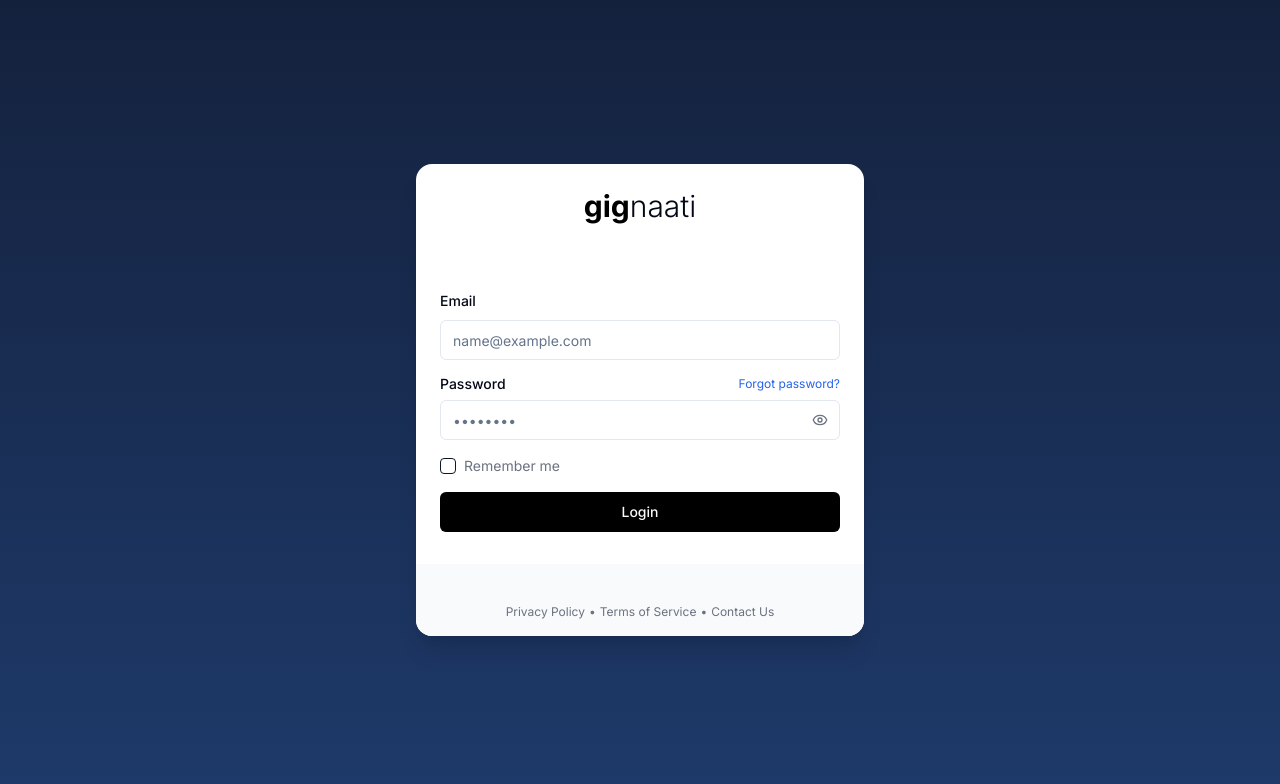
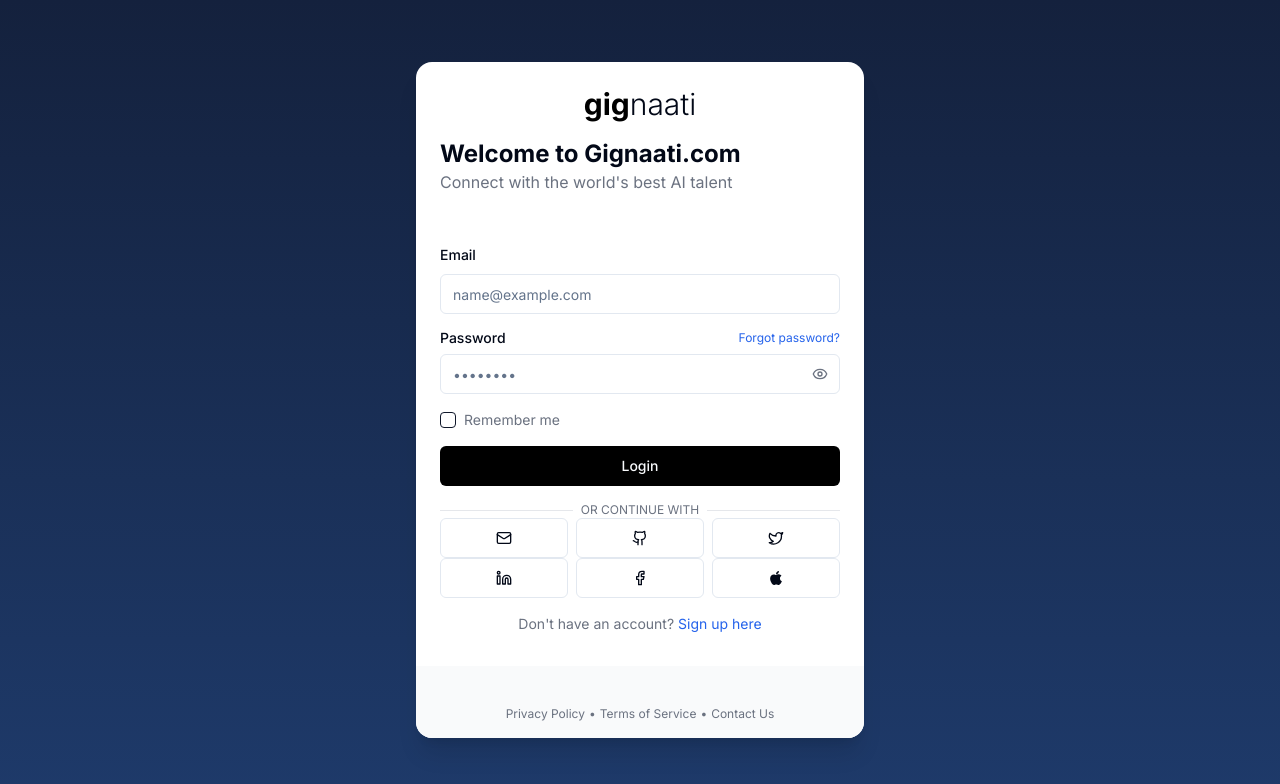
Before and after one commit to sumitsaini5877/gignaati-glow-original-72, a React (Vite) app: page /auth in a window 1280 px wide. Shown: the top 784 px of the page. Built offline with nearby package versions, Linux system fonts and the light colour scheme.

Commit message:
Fix: Auth page component errors
Fixes type errors in the Auth page component by passing the correct props to the child components.

```diff
--- a/src/components/auth/LoginForm.tsx
+++ b/src/components/auth/LoginForm.tsx
@@ -8,12 +8,14 @@ import { Checkbox } from "@/components/ui/checkbox";
 import { useToast } from "@/hooks/use-toast";
 import { Eye, EyeOff } from "lucide-react";
 import { supabase } from "@/integrations/supabase/client";
+import SocialLoginButtons from "@/components/auth/SocialLoginButtons";
 
 interface LoginFormProps {
   onSuccess?: (data: { email: string, success: boolean }) => void;
+  onToggleForm?: () => void;
 }
 
-const LoginForm = ({ onSuccess }: LoginFormProps) => {
+const LoginForm = ({ onSuccess, onToggleForm }: LoginFormProps) => {
   const [email, setEmail] = useState("");
   const [password, setPassword] = useState("");
   const [loading, setLoading] = useState(false);
@@ -123,6 +125,23 @@ const LoginForm = ({ onSuccess }: LoginFormProps) => {
         >
           {loading ? "Logging in..." : "Login"}
         </Button>
+
+        <div className="mt-6">
+          <SocialLoginButtons />
+        </div>
+
+        <div className="text-center mt-4">
+          <p className="text-sm text-gray-500">
+            Don't have an account?{" "}
+            <button
+              type="button"
+              className="text-blue-600 hover:underline"
+              onClick={onToggleForm}
+            >
+              Sign up here
+            </button>
+          </p>
+        </div>
       </div>
     </form>
   );
--- a/src/components/auth/SignupForm.tsx
+++ b/src/components/auth/SignupForm.tsx
@@ -6,8 +6,13 @@ import { Button } from "@/components/ui/button";
 import { useToast } from "@/hooks/use-toast";
 import { Eye, EyeOff } from "lucide-react";
 import { supabase } from "@/integrations/supabase/client";
+import SocialLoginButtons from "@/components/auth/SocialLoginButtons";
 
-const SignupForm = () => {
+interface SignupFormProps {
+  onToggleForm?: () => void;
+}
+
+const SignupForm = ({ onToggleForm }: SignupFormProps) => {
   const [email, setEmail] = useState("");
   const [password, setPassword] = useState("");
   const [loading, setLoading] = useState(false);
@@ -87,6 +92,23 @@ const SignupForm = () => {
         >
           {loading ? "Creating account..." : "Sign Up"}
         </Button>
+
+        <div className="mt-6">
+          <SocialLoginButtons />
+        </div>
+
+        <div className="text-center mt-4">
+          <p className="text-sm text-gray-500">
+            Already have an account?{" "}
+            <button
+              type="button"
+              className="text-blue-600 hover:underline"
+              onClick={onToggleForm}
+            >
+              Login here
+            </button>
+          </p>
+        </div>
       </div>
     </form>
   );
--- a/src/pages/Auth.tsx
+++ b/src/pages/Auth.tsx
@@ -1,6 +1,6 @@
 
 import { useState } from "react";
-import { useSearchParams } from "react-router-dom";
+import { useSearchParams, useNavigate } from "react-router-dom";
 import AuthHeader from "@/components/auth/AuthHeader";
 import LoginForm from "@/components/auth/LoginForm";
 import SignupForm from "@/components/auth/SignupForm";
@@ -15,44 +15,63 @@ enum AuthStep {
 
 const Auth = () => {
   const [searchParams] = useSearchParams();
+  const navigate = useNavigate();
   const initialTab = searchParams.get("tab") === "signup" ? AuthStep.SIGNUP : AuthStep.LOGIN;
 
   const [authStep, setAuthStep] = useState<AuthStep>(initialTab);
   const [email, setEmail] = useState<string>("");
+  const [userId, setUserId] = useState<string>("");
 
-  const handleCompleteLogin = (userEmail: string) => {
-    setEmail(userEmail);
-    setAuthStep(AuthStep.MFA);
+  const handleLoginSuccess = (data: { email: string, success: boolean }) => {
+    if (data.success) {
+      setEmail(data.email);
+      setUserId(data.email); // In a real app, you'd store the actual user ID
+      setAuthStep(AuthStep.MFA);
+    }
   };
 
   const handleToggleForm = () => {
     setAuthStep(authStep === AuthStep.LOGIN ? AuthStep.SIGNUP : AuthStep.LOGIN);
   };
 
+  const handleMFAComplete = () => {
+    navigate("/");
+  };
+
+  const handleMFACancel = () => {
+    navigate("/");
+  };
+
   return (
     <div className="min-h-screen flex items-center justify-center bg-gradient-to-b from-[#14213D] to-[#1e3a6a] py-12 px-4 sm:px-6 lg:px-8">
       <div className="max-w-md w-full bg-white rounded-2xl shadow-xl overflow-hidden">
         <div className="px-6 pt-6 pb-4">
-          <AuthHeader />
+          <AuthHeader
+            title="Welcome to Gignaati.com"
+            description="Connect with the world's best AI talent"
+          />
         </div>
 
         <div className="px-6 py-8">
           {authStep === AuthStep.LOGIN && (
             <LoginForm
-              onComplete={handleCompleteLogin}
+              onSuccess={handleLoginSuccess}
               onToggleForm={handleToggleForm}
             />
           )}
 
           {authStep === AuthStep.SIGNUP && (
             <SignupForm
-              onComplete={handleCompleteLogin}
               onToggleForm={handleToggleForm}
             />
           )}
 
           {authStep === AuthStep.MFA && (
-            <MFASetup email={email} />
+            <MFASetup
+              userId={userId}
+              onComplete={handleMFAComplete}
+              onCancel={handleMFACancel}
+            />
           )}
         </div>
 
```
